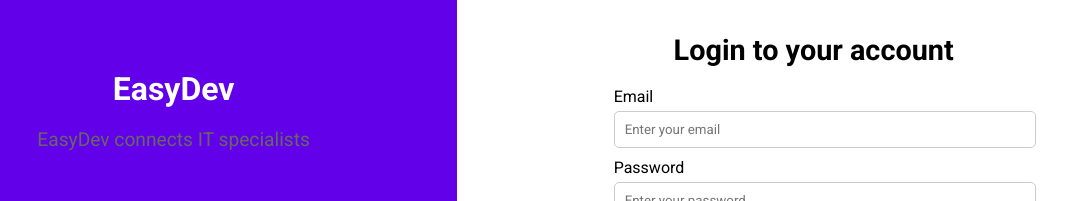
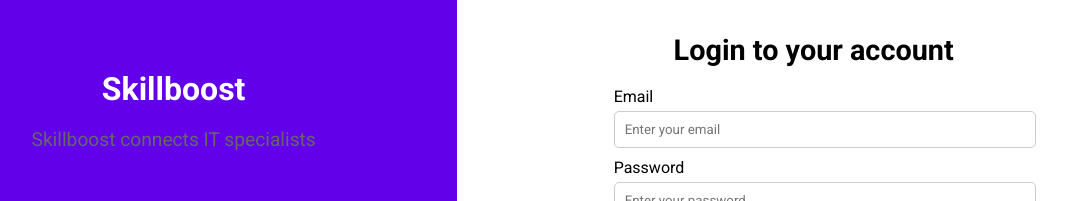
Before and after one commit to akram0vl6/Skillboost, a React (Vite) app in the folder client/: page /auth in a window 1280 px wide. Shown: the part 215-416 px from the top of the page, without its empty margins (110-1177 px from the left). Built offline with nearby package versions, Linux system fonts and the light colour scheme.

Commit message:
First Commit

```diff
--- a/client/src/components/Header/Header.jsx
+++ b/client/src/components/Header/Header.jsx
@@ -16,7 +16,7 @@
 
   return (
     <div className="header">
-      <h1>EasyDev</h1>
+      <h1>Skillboost</h1>
       <ul>
         <li className={location.pathname === "/home/dashboard" ? "active" : ""}>
           <Link to="/home/dashboard">
--- a/client/src/pages/Auth/Auth.jsx
+++ b/client/src/pages/Auth/Auth.jsx
@@ -64,8 +64,8 @@
   return (
     <div className="login-container">
       <div className="login-left">
-        <h1 className="logo">EasyDev</h1>
-        <p className="tagline">EasyDev connects IT specialists</p>
+        <h1 className="logo">Skillboost</h1>
+        <p className="tagline">Skillboost connects IT specialists</p>
         <ul className="benefits">
           <li>✓ Step-by-step learning plan</li>
           <li>✓ Career growth</li>
--- a/client/src/pages/Auth/Register.jsx
+++ b/client/src/pages/Auth/Register.jsx
@@ -70,8 +70,8 @@
   return (
     <div className="login-container">
       <div className="login-left">
-        <h1 className="logo">EasyDev</h1>
-        <p className="tagline">EasyDev connects IT specialists</p>
+        <h1 className="logo">Skillboost</h1>
+        <p className="tagline">Skillboost connects IT specialists</p>
         <ul className="benefits">
           <li>✓ Step-by-step learning plan</li>
           <li>✓ Career growth</li>
--- a/client/src/pages/Dashboard/Dashboard.jsx
+++ b/client/src/pages/Dashboard/Dashboard.jsx
@@ -1,20 +1,18 @@
 import "./Dashboard.css";
 
 const Dashboard = () => {
-
-const storedData = JSON.parse(localStorage.getItem("data")) || {};
-const username = storedData.fullName || "Гость";
-
+  const storedData = JSON.parse(localStorage.getItem("data")) || {};
+  const username = storedData.fullName || "Гость";
 
   return (
     <div className="dashboard">
       <h1>Привет, {username}!</h1>
       <p>
-        Добро пожаловать в EasyDev — это платформа,
-        которая объединяет IT-специалистов для обмена опытом, <br /> развития навыков и
-        карьерного роста. Здесь вы можете управлять своими настройками,
-        просматривать <br /> последние новости и готовиться к собеседованиям, чтобы
-        успешно строить свою карьеру
+        Добро пожаловать в Skillboost — это платформа, которая объединяет
+        IT-специалистов для обмена опытом, <br /> развития навыков и карьерного
+        роста. Здесь вы можете управлять своими настройками, просматривать{" "}
+        <br /> последние новости и готовиться к собеседованиям, чтобы успешно
+        строить свою карьеру
       </p>
     </div>
   );
```
